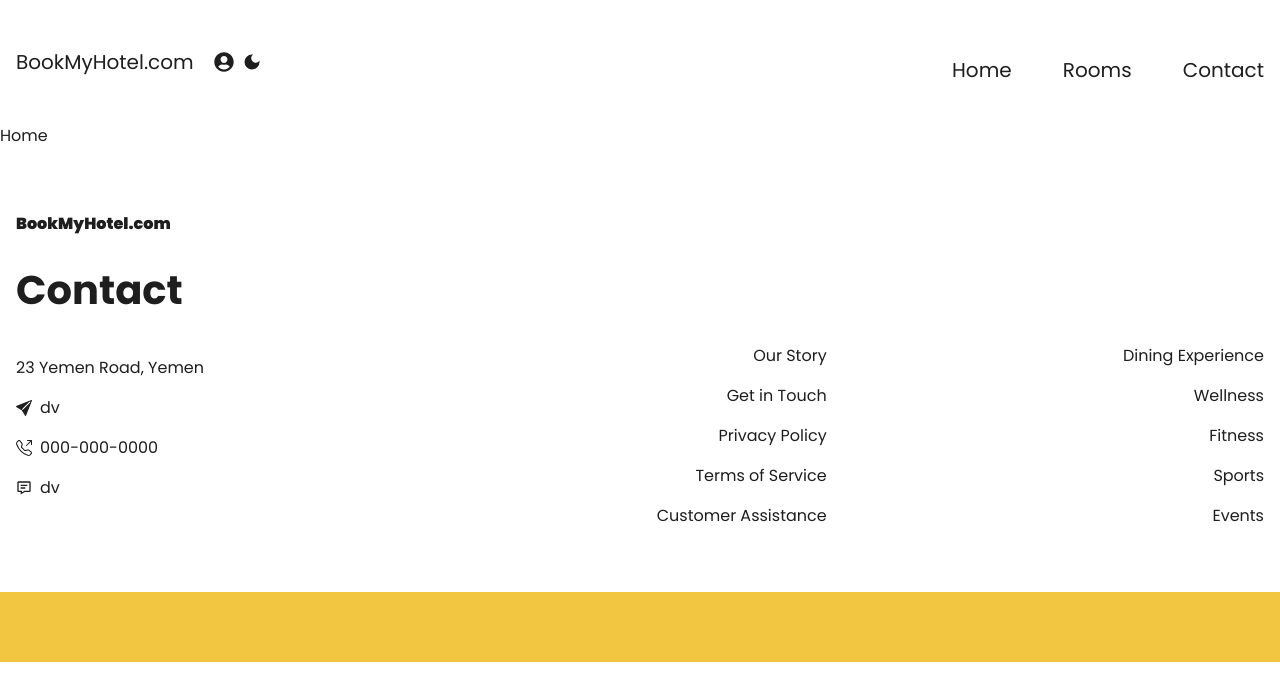
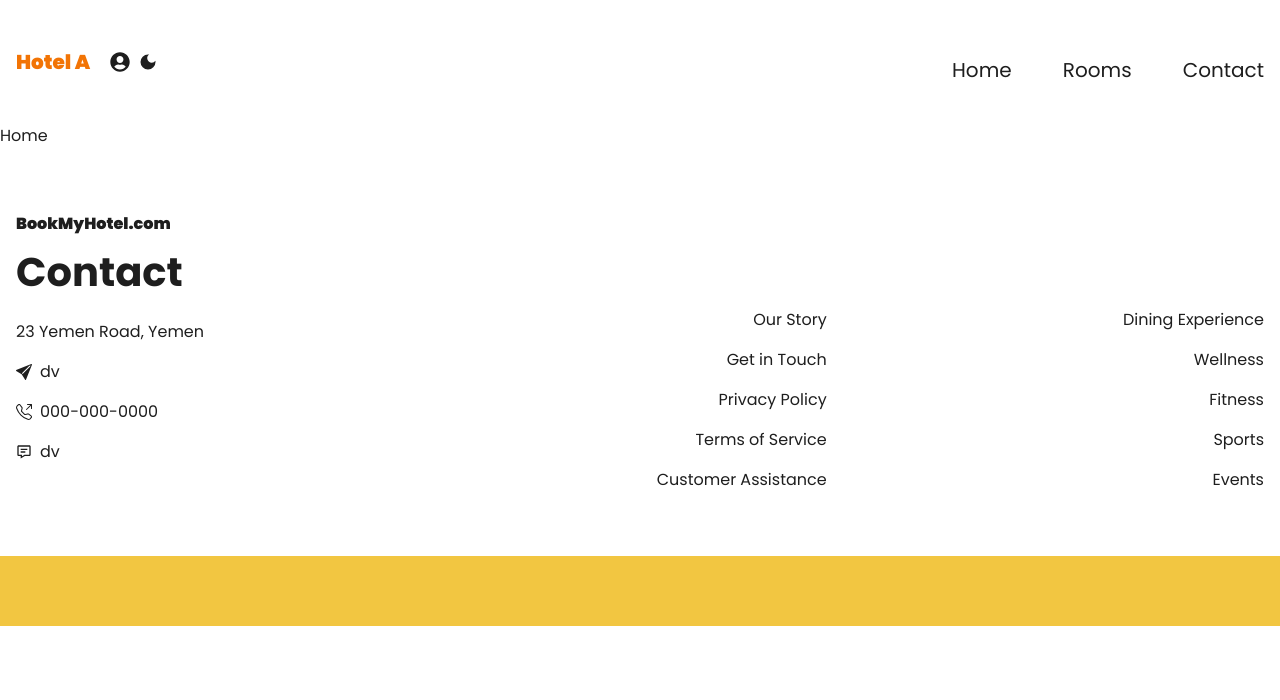
Before and after one commit to dv06/hotel, a Next.js app in the folder frontend/: page / in a window 1280 px wide. Shown: the top 700 px of the page. Built offline with nearby package versions, Linux system fonts and the light colour scheme; no server answers.

Commit message:
Setting up session, integrating google auth

```diff
--- a/frontend/next.config.js
+++ b/frontend/next.config.js
@@ -1,4 +1,8 @@
 /** @type {import('next').NextConfig} */
-const nextConfig = {}
+const nextConfig = {
+    images: {
+        domains: ['lh3.googleusercontent.com']
+    }
+}
 
 module.exports = nextConfig
--- a/frontend/src/app/(web)/auth/page.tsx
+++ b/frontend/src/app/(web)/auth/page.tsx
@@ -18,6 +18,18 @@ const Auth = () => {
   const handleInputChange = (event: ChangeEvent<HTMLInputElement>) => {
     const { name, value } = event.target;
     setFormData({ ...formData, [name]: value });
+  };
+
+  const { data: session } = useSession();
+  console.log(session);
+  const loginHandler = async () => {
+    try {
+      await signIn();
+      //push the user to the home page
+    } catch (error) {
+      console.log(error);
+      toast.error('Something went wrong');
+    }
   };
   const handleSubmit = async (event: FormEvent<HTMLFormElement>) => {
     event.preventDefault();
@@ -42,8 +54,14 @@ const Auth = () => {
           </h1>
           <p>OR</p>
           <span className='inline-flex items-center'>
-            <AiFillGithub className='mr-30 text-4xl cursor-pointer text-black dark:text-white'></AiFillGithub>
-            <FcGoogle className='ml-3 text-4xl cursor-pointer'></FcGoogle>
+            <AiFillGithub
+              onClick={loginHandler}
+              className='mr-30 text-4xl cursor-pointer text-black dark:text-white'
+            ></AiFillGithub>
+            <FcGoogle
+              onClick={loginHandler}
+              className='ml-3 text-4xl cursor-pointer'
+            ></FcGoogle>
           </span>
         </div>
         <form className='space-y-4 md:space-y-6' onSubmit={handleSubmit}>
@@ -85,7 +103,9 @@ const Auth = () => {
         <div>
           <p>
             Already have an account?
-            <button className='text-blue-700 underline'> Login</button>
+            <button onClick={loginHandler} className='text-blue-700 underline'>
+              Login
+            </button>
           </p>
         </div>
       </div>
--- a/frontend/src/app/(web)/globals.css
+++ b/frontend/src/app/(web)/globals.css
@@ -1,3 +1,27 @@
 @tailwind base;
 @tailwind components;
 @tailwind utilities;
+
+.img {
+  @apply object-cover w-full h-full;
+}
+
+.scale-animation {
+  @apply hover:scale-125 transition-all duration-700;
+}
+
+.btn-primary {
+  @apply px-6 md:px-[50px] lg:px-[72px] py-2 md:py-5 bg-primary rounded-lg md:rounded-2xl shadow-sm shadow-primary text-white font-bold text-base md:text-xl hover:scale-110 duration-300 transition-all;
+}
+
+.btn-tertiary {
+  @apply px-6 md:px-[50px] lg:px-[72px] py-2 md:py-5 bg-tertiary-light rounded-lg md:rounded-2xl shadow-sm shadow-tertiary-light text-white font-bold text-base md:text-xl hover:scale-110 duration-300 transition-all;
+}
+
+.font-heading {
+  @apply font-medium md:font-semibold md:text-6xl text-3xl;
+}
+
+.font-normal {
+  @apply text-sm md:text-base;
+}
--- a/frontend/src/app/(web)/layout.tsx
+++ b/frontend/src/app/(web)/layout.tsx
@@ -15,7 +15,7 @@ const poppins = Poppins({
 });
 
 export const metadata: Metadata = {
-  title: 'BookMyHotel.com',
+  title: 'Hotel A',
   description: 'Discover the best hotel rooms',
 };
 
--- a/frontend/src/components/Header/Header.tsx
+++ b/frontend/src/components/Header/Header.tsx
@@ -1,21 +1,48 @@
 'use client';
+
 import ThemeContext from '@/context/themeContext';
+import { useSession } from 'next-auth/react';
 import Link from 'next/link';
 import { useContext } from 'react';
 import { FaUserCircle } from 'react-icons/fa';
 import { MdDarkMode, MdOutlineLightMode } from 'react-icons/md';
+import Image from 'next/image';
+
 const Header = () => {
   const { darkTheme, setDarkTheme } = useContext(ThemeContext);
+
+  const { data: session } = useSession();
+
   return (
     <header className='py-10 px-4 container mx-auto text-xl flex flex-wrap md:flex-nowrap items-center justify-between'>
       <div className='flex items-center w-full md:2/3'>
-        <Link href='/' className='text-tertiary-dark'></Link>
-        BookMyHotel.com
+        <Link href='/' className='font-black text-tertiary-dark'>
+          {' '}
+          Hotel A{' '}
+        </Link>
         <ul className='flex items-center ml-5'>
           <li className='flex items-center'>
-            <Link href='/auth'>
-              <FaUserCircle className='cursor-pointer' />
-            </Link>
+            {session?.user ? (
+              <Link href={`/users/${session.user.id}`}>
+                {session.user.image ? (
+                  <div className='w-10 h-10 rounded-full overflow-hidden'>
+                    <Image
+                      src={session.user.image}
+                      alt={session.user.name!}
+                      width={40}
+                      height={40}
+                      className='scale-animation img'
+                    />
+                  </div>
+                ) : (
+                  <FaUserCircle className='cursor-pointer' />
+                )}
+              </Link>
+            ) : (
+              <Link href='/auth'>
+                <FaUserCircle className='cursor-pointer' />
+              </Link>
+            )}
           </li>
           <li className='ml-2'>
             {darkTheme ? (
```
Also changed, not shown: frontend/src/next-auth-types.ts (added, +9 -0 lines).
